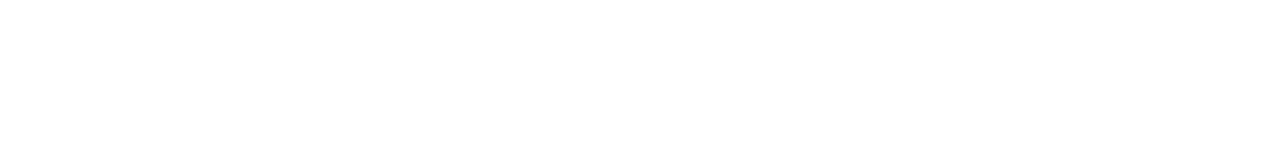
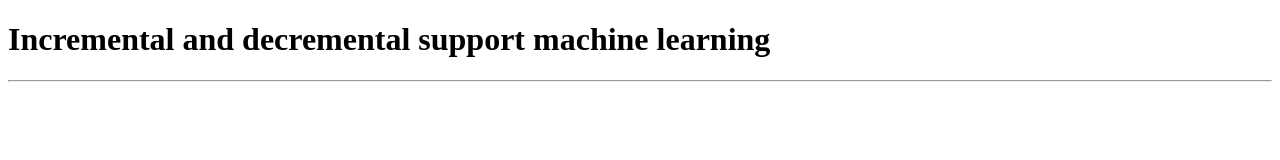
Before and after one commit to LanciWeb/demo-html, a plain HTML site: page index.html in a window 1280 px wide. Drawn offline with Linux system fonts and the light colour scheme.

Commit message:
added header

```diff
--- a/index.html
+++ b/index.html
@@ -10,5 +10,11 @@
 		<link rel="icon" href="img/logo.png" type="image/png" />
 		<title>Scientific Paper</title>
 	</head>
-	<body></body>
+	<body>
+		<!-- Intestazione della pagina -->
+		<header>
+			<h1>Incremental and decremental support machine learning</h1>
+			<hr />
+		</header>
+	</body>
 </html>
```
